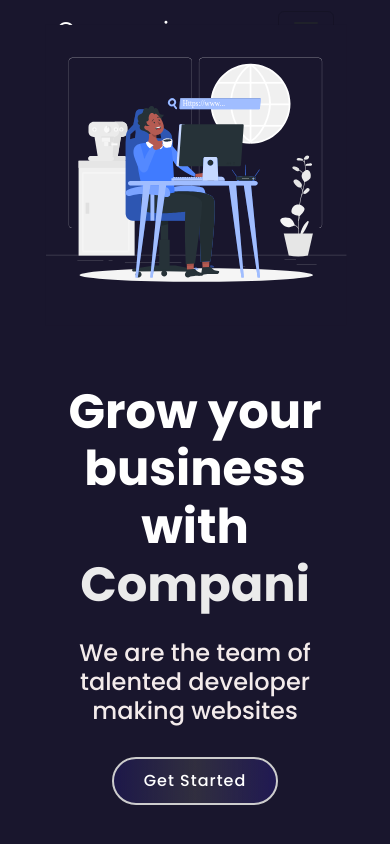
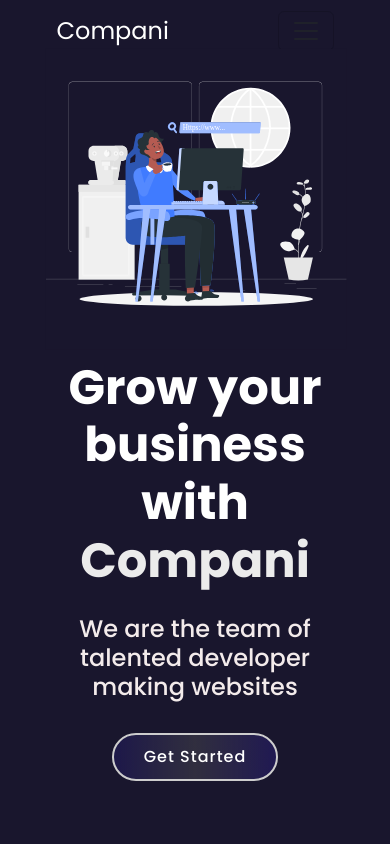
Before and after one commit to shivah12/Compani, a React (Vite) app: page / in a window 390 px wide. Built offline with nearby package versions, Linux system fonts and the light colour scheme.

Commit message:
Update Common.jsx

```diff
--- a/src/Components/Common.jsx
+++ b/src/Components/Common.jsx
@@ -22,17 +22,16 @@ const Common = ({
                     <div className="row">
                         <div className="col-10 mx-auto">
                             <div className="row">
-                            <div className="col-md-6 pt-5 pt-lg-0 order-2 order-lg-1 d-flex justify-content-center flex-column" data-aos="fade-up">
+                                <div className="col-lg-6 order-2 order-lg-1 d-flex justify-content-center flex-column" data-aos="fade-up">
                                     <h1>
                                         {name}
                                         {isCompName ? <strong className="brand-name"> {compName}</strong> : ""}
-
                                     </h1>
                                     <h2 className="my-3">
                                         We are the team of talented developer making websites
                                     </h2>
                                     <div className="mt-3">
-                                    <NavLink to={visit} className="btn-get-started ">
+                                        <NavLink to={visit} className="btn-get-started">
                                             {btnname}
                                         </NavLink>
                                     </div>
```
Lines whose indentation alone changed are shown as unchanged.
